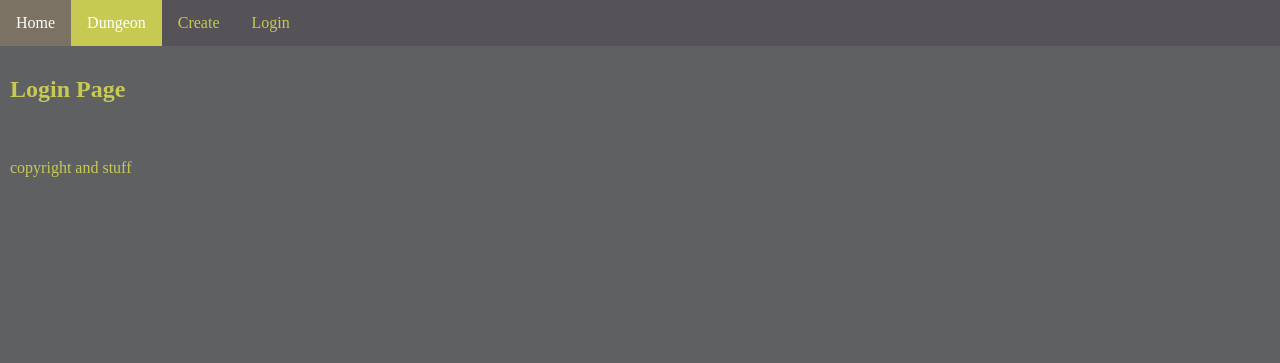
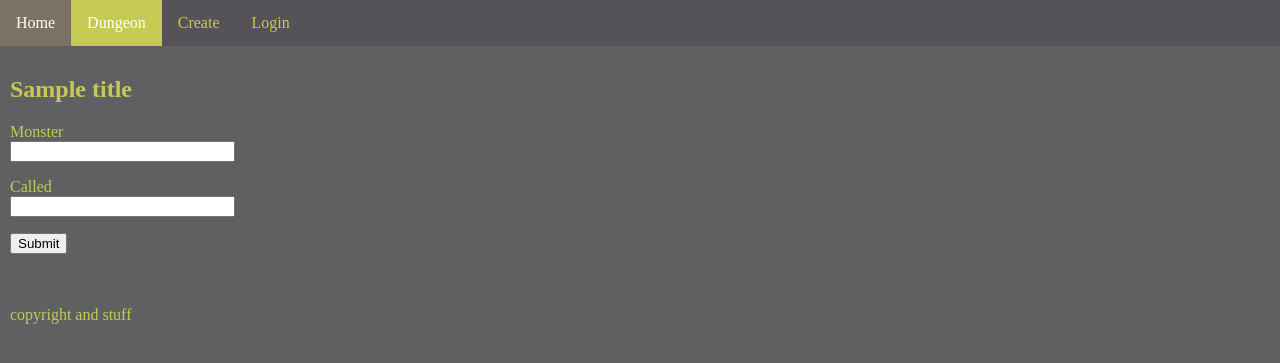
Before and after one commit to LeoKnox/dungeon_python, a Python web app: template application/templates/login.html in a window 1280 px wide. Shown: the top 363 px of the page. Run offline with Jinja, Linux system fonts and the light colour scheme; the template is opened without the code that fills it: most values are stand-ins (such as "Sample title", 1, 10 or a date in 2020); form fields are guessed from the names that the template uses.

Commit message:
Add files via upload

```diff
--- a/application/models.py
+++ b/application/models.py
@@ -9,10 +9,10 @@ class dungeon(db.Document):
     material        =   db.StringField( max_length=50 )
 
 class monster(db.Document):
-    monster_id      =   db.IntFiled( unique=True )
+    monster_id      =   db.IntField( unique=True )
     called          =   db.StringField( max_length=50 )
     monster_type    =   db.StringField( max_length=50 )
-    damage          =   db.Intfield()
+    damage          =   db.IntField()
 
 class populate(db.Document):
     dungeonID       =   db.IntField()
--- a/application/routes.py
+++ b/application/routes.py
@@ -1,6 +1,7 @@
 from application import app, db
 from flask import render_template, request, json, Response
 from application.models import dungeon, monster, populate
+from application.forms import LoginForm, PopulateForm
 
 dungeonData = [{"dungeonID":"1111","name":"Entry","length":"4","width":"4","material":"stone"},
 {"dungeonID":"1112","name":"Storage","length":"6","width":"5","material":"wood"},
@@ -20,9 +21,10 @@ def dungeon(dungeonName="Generic"):
 def create():
     return render_template("create.html", create=True)
 
-@app.route("/login")
+@app.route("/login", methods=['GET','POST'])
 def login():
-    return render_template("login.html", login=True)
+    form = LoginForm()
+    return render_template("login.html", form=form, title="Login", login=True)
 
 @app.route("/make", methods=["GET", "POST"])
 def make():
--- a/application/templates/login.html
+++ b/application/templates/login.html
@@ -2,6 +2,20 @@
 
 {% block content %}
     <div id="content">
-        <h2>Login Page</h2>
+        <h2>{{ title }}</h2>
+        <form name="login" action="" method="post">
+            {{ form.hidden_tag() }}
+            <p>
+                {{ form.monster_id.label }}<br>
+                {{ form.monster_id(size=25) }}
+            </p>
+            <p>
+                {{ form.called.label }}<br>
+                {{ form.called(size=25) }}
+            </p>
+            <p>
+                {{ form.submit() }}
+            </p>
+        </form>
     </div>
 {% endblock %}
```
